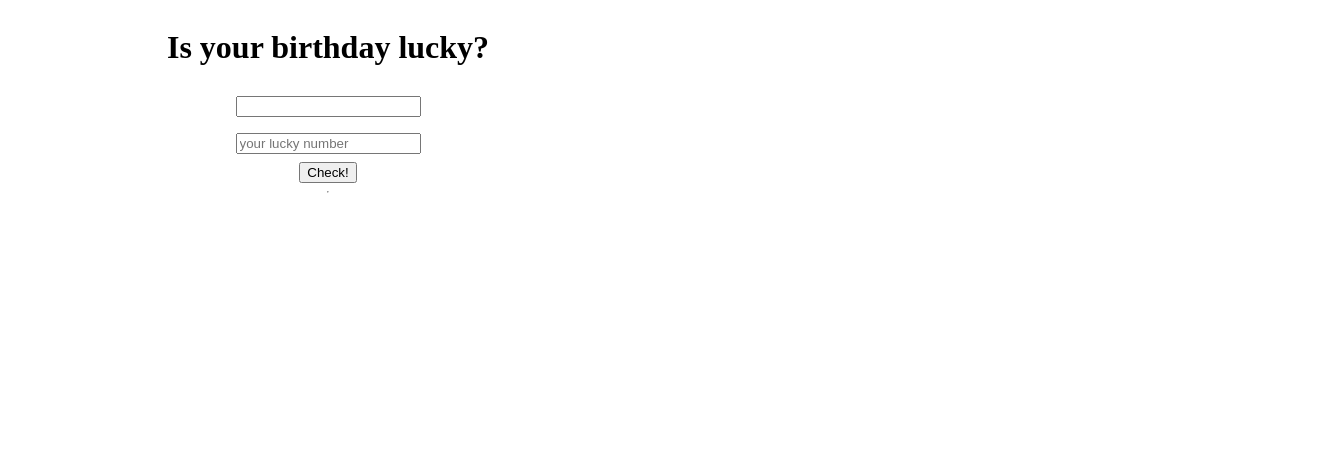
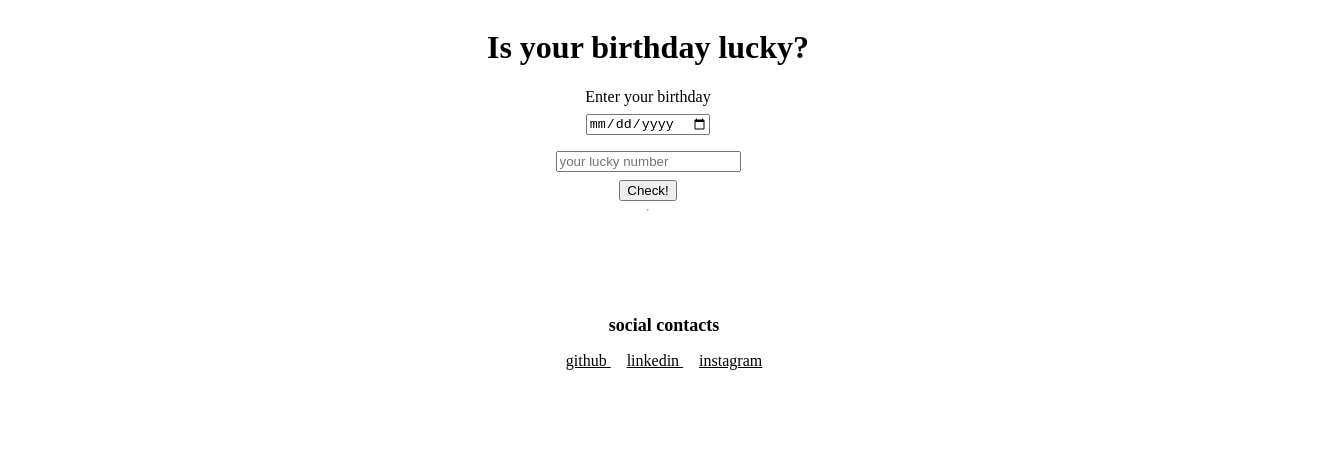
Before and after one commit to saifudinbadani/is-your-birthday-lucky, a plain HTML site: page index.html in a window 1280 px wide. Shown: the whole page, 1320 px wide, since content can reach past the window. Drawn offline with Linux system fonts and the light colour scheme.

Commit message:
changed input type to date

```diff
--- a/index.html
+++ b/index.html
@@ -10,12 +10,35 @@
 <body>
     <div class="mainBody">
         <h1>Is your birthday lucky?</h1>
-        <input id="birthdayInput" >
+        <label for="birthdayInput">Enter your birthday</label>
+        <input id="birthdayInput" type="date">
         <input type="tel" id="luckyNumber" placeholder="your lucky number">
         <button id="checkButton">Check!</button>
         <hr />
         <p id="result"></p>
         <script src="app.js" type='text/javascript'></script>
     </div>
+    <footer class="footer">
+        <div class="footer-header">social contacts</div>
+        <ul class="social-links list-non-bullet">
+            <li class="list-item-inline">
+                <a class="link" href="https://github.com/saifudinbadani">
+                    github
+                </a>
+            </li>
+            <li class="list-item-inline">
+                <a class="link" href="https://www.linkedin.com/in/saifuddin-badani-762057140/">
+                    linkedin
+                </a>
+            </li>
+            <li class="list-item-inline">
+                <a class="link" href="https://www.instagram.com/saifudin.codes/?hl=en">
+                    instagram
+                </a>
+            </li>
+
+        </ul>
+    </footer>
+
 </body>
 </html>
--- a/style.css
+++ b/style.css
@@ -1,5 +1,5 @@
 .mainBody{
-    width: 50vw;
+    width: 100vw;
     display: flex;
     flex-direction: column;
     align-items: center;
@@ -10,3 +10,39 @@ input{
     padding: 0.5 rem;
     margin: 0.5rem auto;
 }
+
+/* footer */
+
+.list-non-bullet {
+    list-style: none;
+    padding-inline-start: 0px;
+}
+
+.list-item-inline{
+    display: inline;
+    padding: 0rem 0.5rem;
+}
+.footer {
+    background-color: var(--primary-color);
+    padding: 4rem  1rem;
+    text-align: center;
+    color: black;
+    border-top-left-radius: 1rem;
+    width: 100vw;
+    display: flex;
+    flex-direction: column;
+    align-items: center;
+}
+
+.footer .link {
+    color: black;
+}
+
+.footer .footer-header {
+    font-weight: bold;
+    font-size: large;
+}
+
+.footer ul {
+    padding-inline-start: 0px;
+}
```
